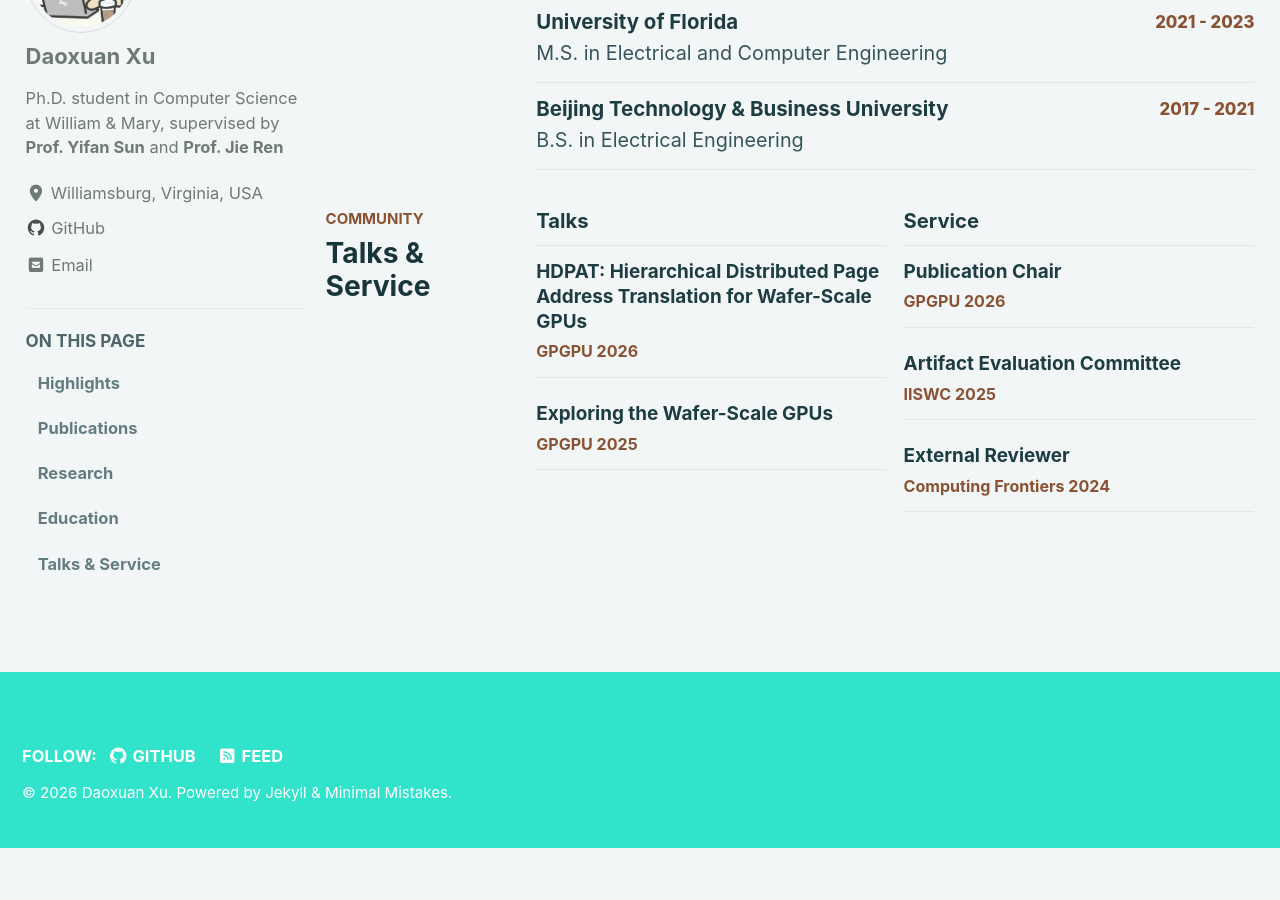
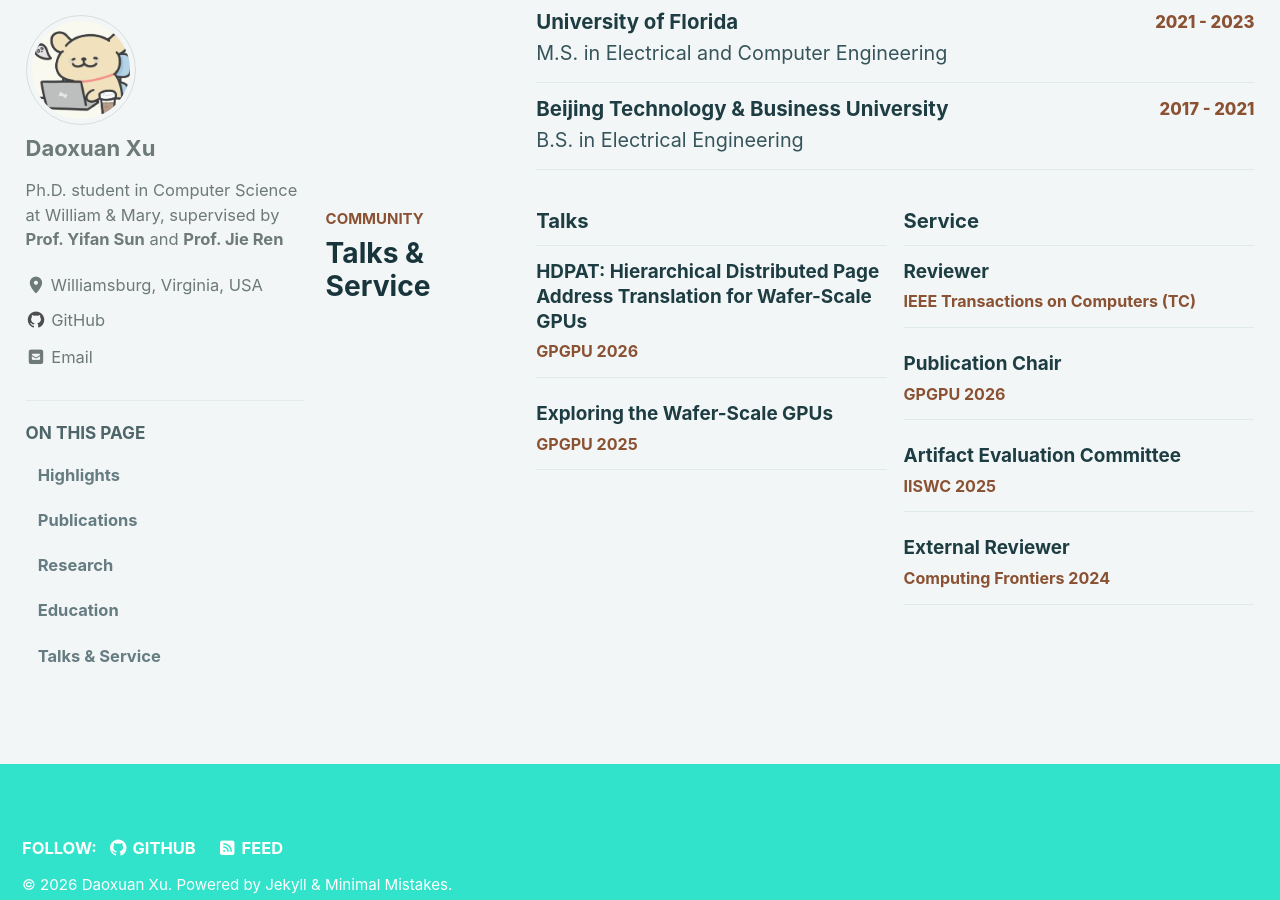
Before and after one commit to DX990307/DX990307.github.io, a Jekyll site: the page built from index.html, in a window 1280 px wide and 900 px high, scrolled down 1729 px. Built offline with Jekyll 4.4.1, drawn with Linux system fonts in a browser that asks for light colours; cached includes are drawn as plain includes; the list of posts is cut into pages by our own code; before the commit the page ends 2577 px from its top, so only the background shows below that.

Commit message:
Add IEEE TC reviewer service

```diff
--- a/_layouts/home.html
+++ b/_layouts/home.html
@@ -151,6 +151,7 @@ layout: archive
     <div>
       <h3>Service</h3>
       <ul class="home-plain-list">
+        <li><strong>Reviewer</strong><span>IEEE Transactions on Computers (TC)</span></li>
         <li><strong>Publication Chair</strong><span>GPGPU 2026</span></li>
         <li><strong>Artifact Evaluation Committee</strong><span>IISWC 2025</span></li>
         <li><strong>External Reviewer</strong><span>Computing Frontiers 2024</span></li>
```
